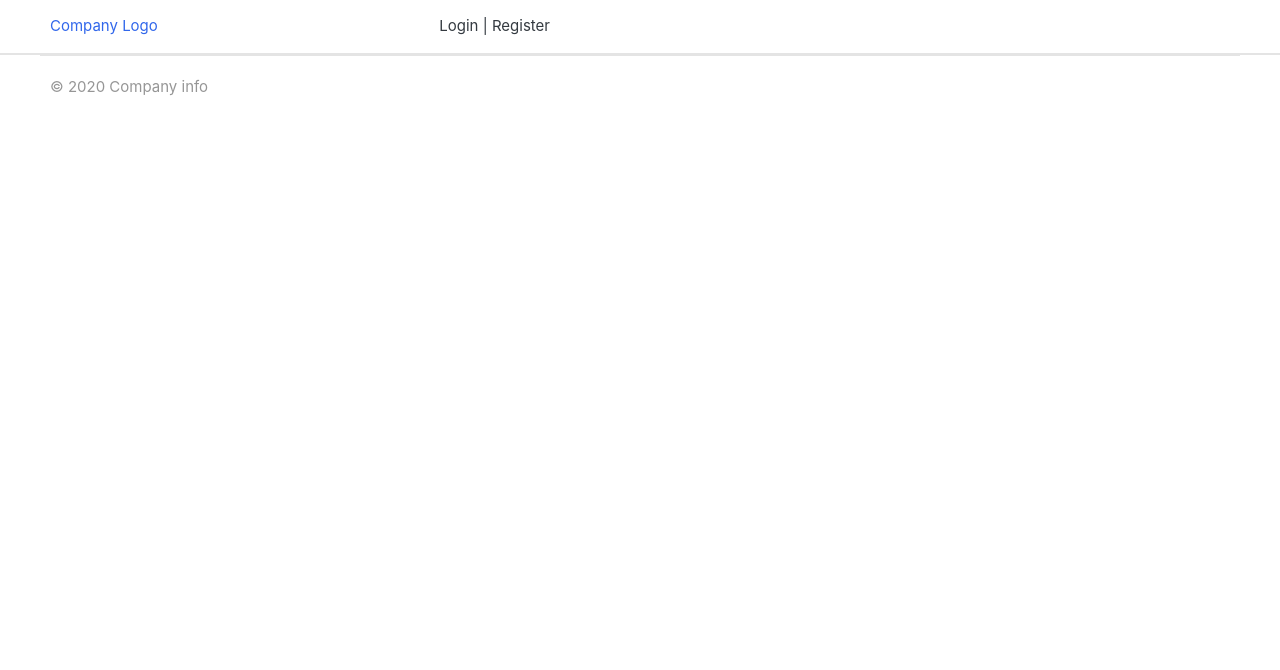
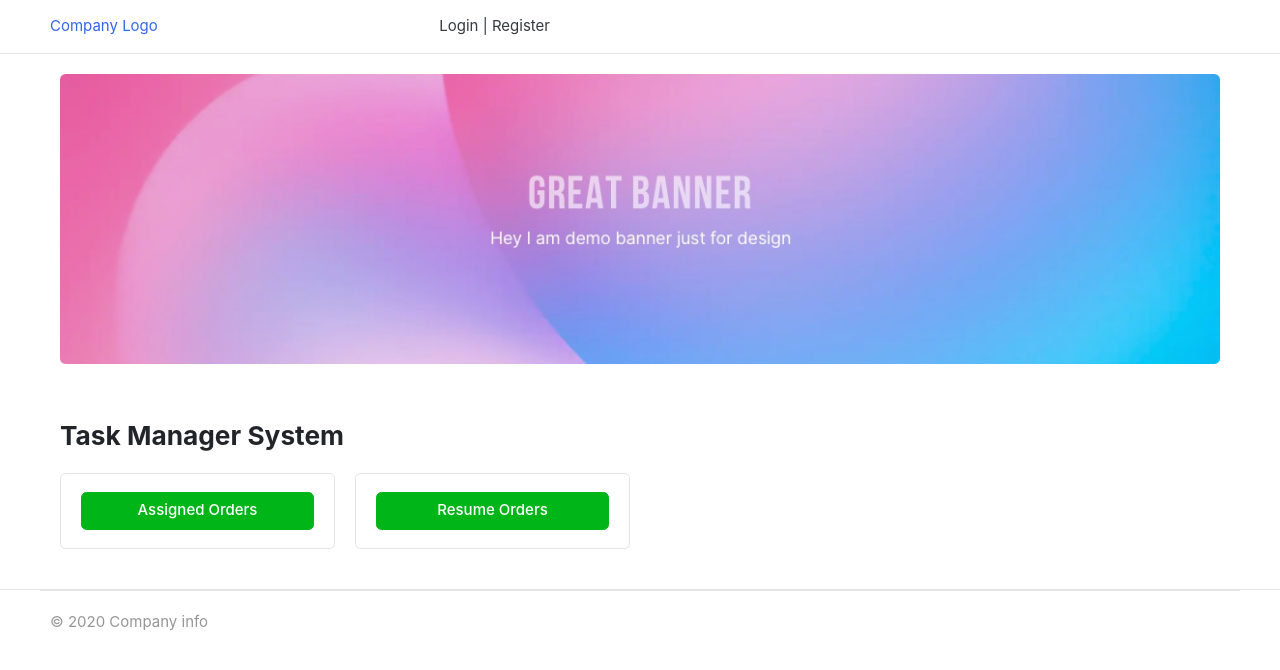
Before and after one commit to zakmafia/task_manager_django, a Django app: template templates/home.html in a window 1280 px wide. Shown: the top 670 px of the page. Run offline with Django 4.2, Linux system fonts and the light colour scheme; the template is opened without the code that fills it: most values are stand-ins (such as "Sample title", 1, 10 or a date in 2020); parts of the project's set-up code (start-up, migrations or seed data) failed here and were passed over; some libraries are stand-ins or nearby versions; some web fonts are replaced.

Commit message:
third commit with home page modified

```diff
--- a/templates/home.html
+++ b/templates/home.html
@@ -5,6 +5,48 @@
 <!-- ========================= SECTION CONTENT ========================= -->
 
 </body>
+<!-- ========================= SECTION MAIN ========================= -->
+<section class="section-intro padding-y-sm">
+    <div class="container">
+
+    <div class="intro-banner-wrap">
+        <img src="{% static 'images/banners/1.jpg'  %}" class="img-fluid rounded">
+    </div>
+
+    </div> <!-- container //  -->
+    </section>
+    <!-- ========================= SECTION MAIN END// ========================= -->
+
+    <!-- ========================= SECTION  ========================= -->
+    <section class="section-name padding-y-sm">
+    <div class="container">
+
+    <header class="section-heading">
+        <h3 class="section-title">Task Manager System</h3>
+    </header><!-- sect-heading -->
+
+
+    <div class="row">
+        <div class="col-md-3">
+            <div class="card card-product-grid">
+                <div class="info-wrap">
+                    <a href="{% url 'view_order' %}" class="btn btn-success btn-block">Assigned Orders</a>
+                </div>
+            </div>
+        </div> <!-- col.// -->
+        <div class="col-md-3">
+            <div class="card card-product-grid">
+                <div class="info-wrap">
+                    <a href="#" class="btn btn-success btn-block">Resume Orders</a>
+                </div>
+            </div>
+        </div> <!-- col.// -->
+
+    </div> <!-- row.// -->
+
+    </div><!-- container // -->
+    </section>
+    <!-- ========================= SECTION  END// ========================= -->
 
 </html>
 
```
